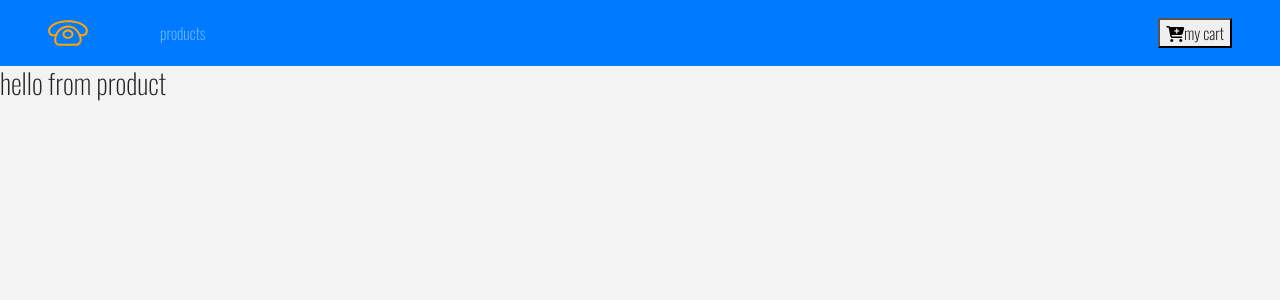
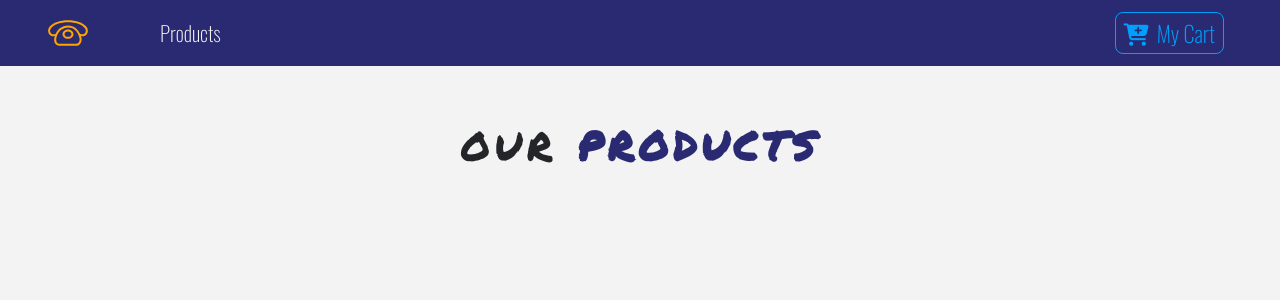
Before and after one commit to alex05d/ecommerce, a React (Create React App) app in the folder react-store/: page / in a window 1280 px wide. Shown: the top 300 px of the page. Built offline with nearby package versions, Linux system fonts and the light colour scheme.

Commit message:
added navbar styling and button conponent styling

```diff
--- a/react-store/package.json
+++ b/react-store/package.json
@@ -10,7 +10,8 @@
     "react": "^16.13.1",
     "react-dom": "^16.13.1",
     "react-router-dom": "^5.2.0",
-    "react-scripts": "3.4.3"
+    "react-scripts": "3.4.3",
+    "styled-components": "^5.2.0"
   },
   "scripts": {
     "start": "react-scripts start",
--- /dev/null
+++ b/react-store/src/components/Button.js
@@ -0,0 +1,22 @@
+import styled from 'styled-components';
+
+
+export const ButtonContainer = styled.button`
+text-transform:capitalize;
+font-size:1.4rem;
+background: transparent;
+border:0.05rem solid var(--lightBlue);
+color:var(--lightBlue);
+border-radius: 0.5rem;
+padding:0.2rem 0.5rem;
+cursor:pointer;
+margin:0.2rem 0.5rem 0.2rem 0;
+transition:all 0.5s ease-in-out;
+&:hover {
+    background:var(--lightBlue);
+    color:var(--mainBlue);
+}
+&:focus{
+    outline: none;
+}
+`
--- a/react-store/src/components/Navbar.js
+++ b/react-store/src/components/Navbar.js
@@ -1,12 +1,14 @@
 import React, { Component } from 'react';
 import { Link } from 'react-router-dom';
-import logo from '../logo.svg'
+import logo from '../logo.svg';
+import styled from 'styled-components';
+import { ButtonContainer } from './Button'
 
 export default class Navbar extends Component {
     render() {
         return (
-            <nav className="navbar navbar-expand-sm bg-primary navbar-dark px-sm-5">
-                {/* /*
+            <NavWrapper className="navbar navbar-expand-sm navbar-dark px-sm-5">
+                {/*
 https://www.iconfinder.com/icons/1243689/call_phone_icon
 Creative Commons (Attribution 3.0 Unported);
 https://www.iconfinder.com/Makoto_msk */ }
@@ -21,13 +23,25 @@
                     </li>
                 </ul>
                 <Link to="/cart" className="ml-auto">
-                    <button>
-                        <i className="fas fa-cart-plus" />
+                    <ButtonContainer>
+                        <span className="mr-2">
+                            <i className="fas fa-cart-plus" />
+                        </span>
                         my cart
-                    </button>
+                    </ButtonContainer>
                 </Link>
 
-            </nav>
+            </NavWrapper>
         )
     }
 }
+
+const NavWrapper = styled.nav`
+background:var(--mainBlue);
+.nav-link{
+    color:var(--mainWhite)!important;
+    font-size:1.3rem;
+    text-transform:capitalize;
+}
+
+`
--- a/react-store/src/components/ProductList.js
+++ b/react-store/src/components/ProductList.js
@@ -1,12 +1,27 @@
 import React, { Component } from 'react';
 import Product from './Product';
+import Title from './Title'
 
 export default class ProductList extends Component {
+    state = {
+        products: []
+    }
+
     render() {
         return (
-            <div>
-                <Product></Product>
-            </div>
+            <React.Fragment>
+                <div className="py-5">
+                    <div className="container">
+                        <Title name="our" title="products" />
+                        <div className="row">
+
+                        </div>
+                    </div>
+                </div>
+            </React.Fragment>
+
+            // <Product></Product>
+
         )
     }
 }
--- /dev/null
+++ b/react-store/src/components/Title.js
@@ -0,0 +1,15 @@
+import React from 'react'
+
+export default function Title({ name, title }) {
+    return (
+        <div className="row">
+            <div className="col-10 mx-auto my-2 text-center text-title">
+                <h1 className="text-capitolize front-weight-bold">
+                    {name} <strong className="text-blue">{title}
+                    </strong>
+                </h1>
+
+            </div>
+        </div>
+    )
+}
```
Also changed, not shown: 1 other file (tests, documents, lock files or other folders).
